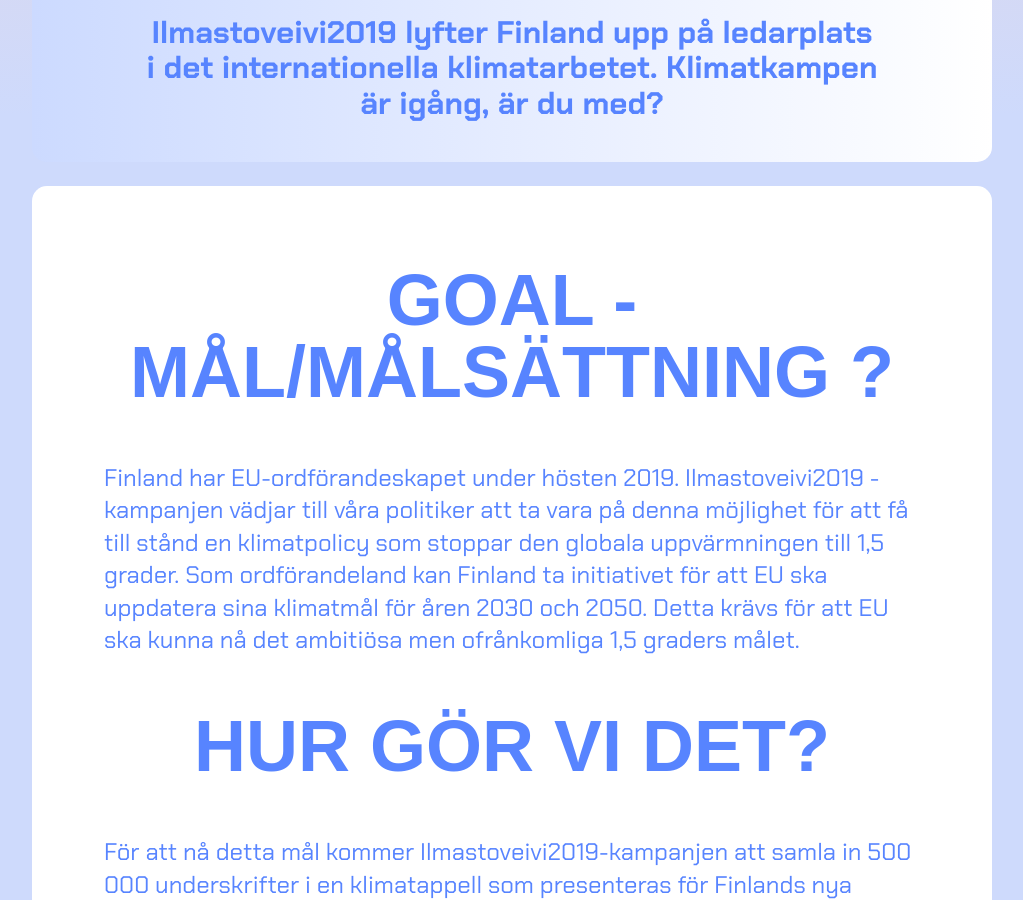
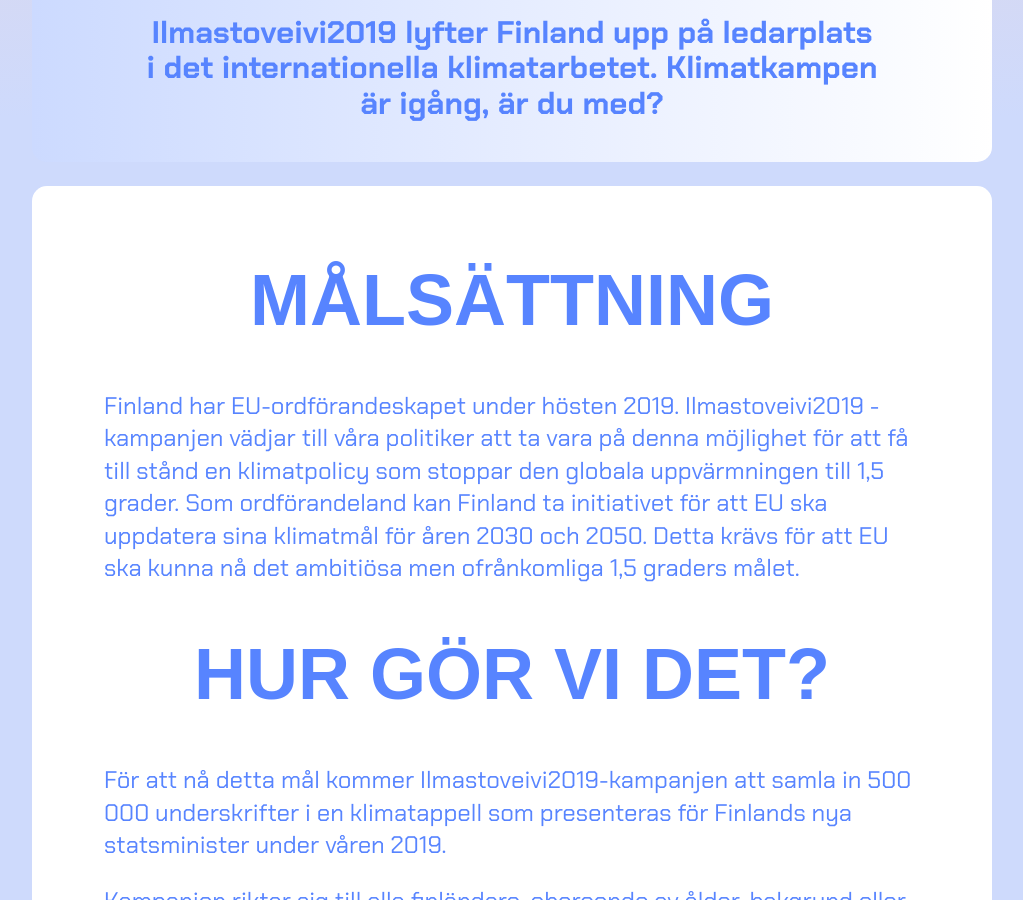
Before and after one commit to ilmastoveivi/ilmastoveivi.github.io, a Jekyll site: the page built from se.md, in a window 1280 px wide and 900 px high, scrolled down 734 px. Shown: the whole window, without its empty margins (128-1151 px from the left). Built offline with Jekyll 4.4.1, drawn with Linux system fonts in a browser that asks for light colours; nearby versions of some CDN libraries; some web fonts are replaced; our own code applies the rules of GitHub Pages for plain Markdown files.

Commit message:
Swedish goal text translation changed

```diff
--- a/se.md
+++ b/se.md
@@ -19,7 +19,7 @@ redirect-url: https://ilmastoveivi2019.fi/tackar.html
 
 ---
 
-## Goal - mål/målsättning ?
+## Målsättning
 
 Finland har EU-ordförandeskapet under hösten 2019. Ilmastoveivi2019 -kampanjen vädjar till våra politiker att ta vara på denna möjlighet för att få till stånd en klimatpolicy som stoppar den globala uppvärmningen till 1,5 grader.  Som ordförandeland kan Finland ta initiativet för att EU ska uppdatera sina klimatmål för åren 2030 och 2050. Detta krävs för att EU ska kunna nå det ambitiösa men ofrånkomliga 1,5 graders målet.
 
```
